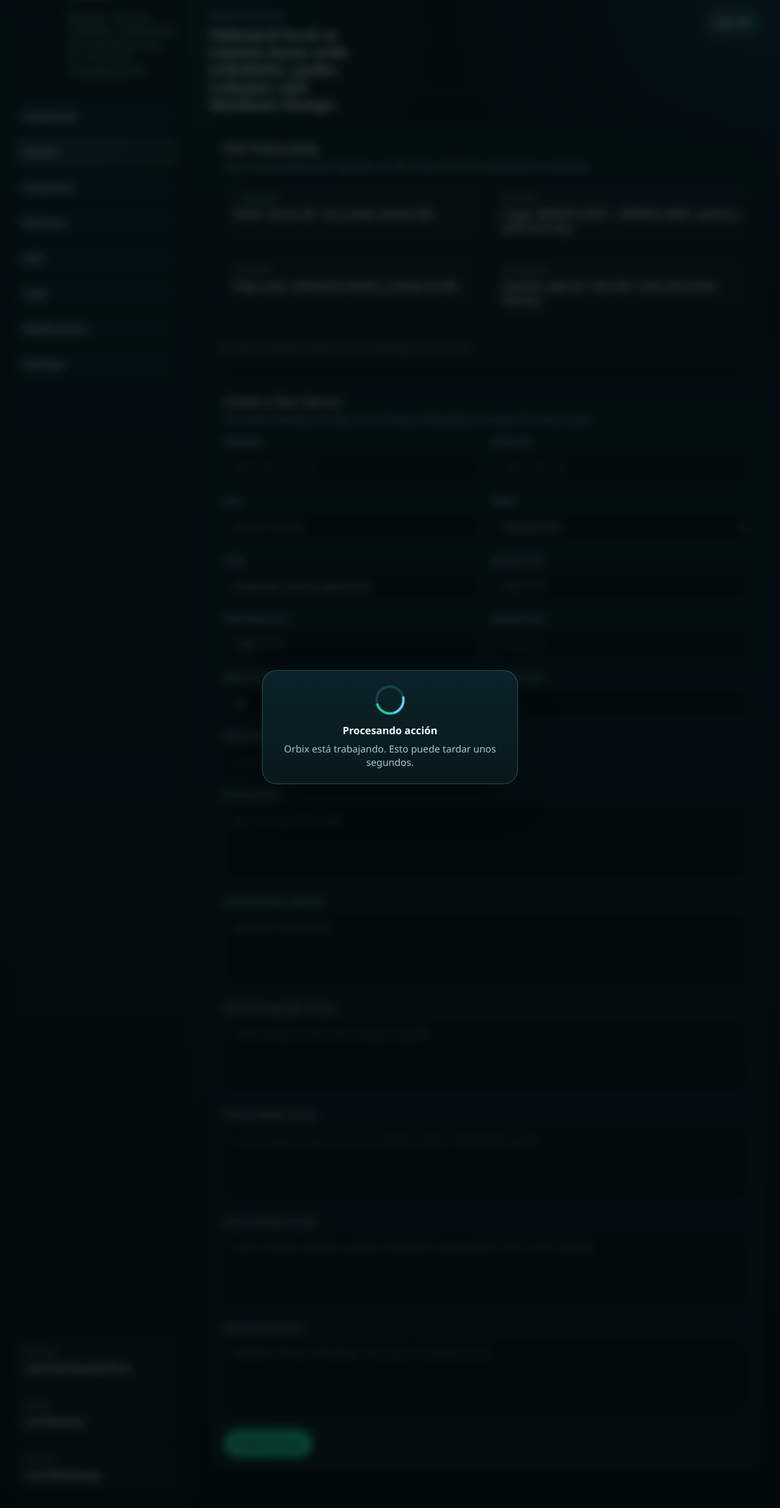
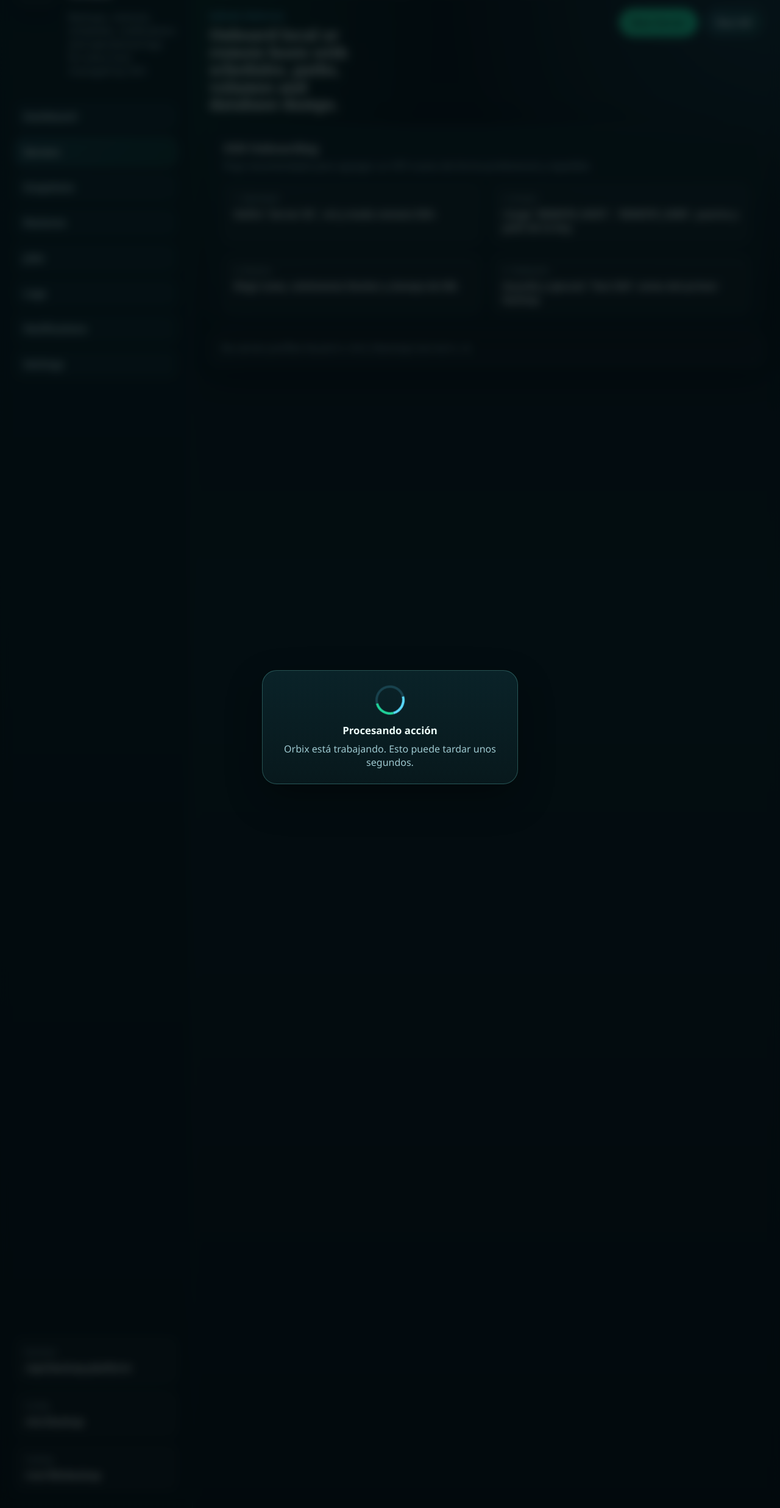
Before and after one commit to daniel1rosso/server-backups, a Flask app: page /servers in a window 1280 px wide. Shown: the part 88-2561 px from the top of the page at 61% size. Run offline with Flask 3, Linux system fonts and the light colour scheme; parts of the project's set-up code (start-up, migrations or seed data) failed here and were passed over; some libraries are stand-ins or nearby versions.

Commit message:
Collapse server forms and move creation to modal

```diff
--- a/ui/templates/servers.html
+++ b/ui/templates/servers.html
@@ -1,4 +1,5 @@
 {% extends "base.html" %}
+{% from "_components.html" import collapsible %}
 {% set title = "Orbix Servers" %}
 {% block content %}
 <section class="page-head">
@@ -7,6 +8,7 @@
     <h2>Onboard local or remote hosts with schedules, paths, volumes and database dumps.</h2>
   </div>
   <div class="page-actions">
+    <button class="btn primary" type="button" data-modal-open="new-server-modal">New Server</button>
     <form method="post" action="{{ url_for('action_backup') }}">
       <button class="btn ghost" type="submit">Run All</button>
     </form>
@@ -36,7 +38,7 @@
         <h3>{{ server.SERVER_ID or server.filename }}</h3>
         <p>{{ server.display_mode }} · {{ server.SOURCE_ROLE or "-" }} · {{ server.filename }}</p>
       </div>
-      <div class="inline-actions">
+      <div class="inline-actions server-actions">
         <form method="post" action="{{ url_for('action_backup') }}">
           <input type="hidden" name="server_filename" value="{{ server.filename }}">
           <button class="btn primary" type="submit">Backup Now</button>
@@ -51,20 +53,32 @@
           <button class="btn ghost" type="submit">Test SSH</button>
         </form>
         {% endif %}
+        <button
+          class="btn ghost disclosure-toggle"
+          type="button"
+          data-disclosure-toggle="server-admin-{{ loop.index }}"
+          data-label-collapsed="Ver más y editar"
+          data-label-expanded="Ver menos"
+          aria-expanded="false"
+        >
+          Ver más y editar
+        </button>
       </div>
     </header>
 
     <div class="summary-grid">
-      <div><span>Repository</span><strong>{{ server.repo_path }}</strong></div>
-      <div><span>Paths</span><strong>{{ server.paths_summary }}</strong></div>
-      <div><span>Volumes</span><strong>{{ server.volumes_summary }}</strong></div>
-      <div><span>Databases</span><strong>{{ server.database_summary }}</strong></div>
+      <div><span>Repository</span>{{ collapsible(server.repo_path, class_name="summary-copy") }}</div>
+      <div><span>Paths</span>{{ collapsible(server.paths_summary, class_name="summary-copy") }}</div>
+      <div><span>Volumes</span>{{ collapsible(server.volumes_summary, class_name="summary-copy") }}</div>
+      <div><span>Databases</span>{{ collapsible(server.database_summary, class_name="summary-copy") }}</div>
       <div><span>Backup Cron</span><strong>{{ server.schedule_summary }}</strong></div>
       <div><span>Disk Cron</span><strong>{{ server.disk_schedule_summary }}</strong></div>
       <div><span>Retention</span><strong>{{ server.retention_summary }}</strong></div>
       <div><span>Mode</span><strong>{{ server.SOURCE_MODE or "-" }}</strong></div>
     </div>
 
+    <div class="server-admin" id="server-admin-{{ loop.index }}" hidden>
+      <div class="panel-divider"></div>
       <form method="post" action="{{ url_for('save_server') }}" class="form-grid">
         <input type="hidden" name="filename" value="{{ server.filename }}">
         <div class="field"><label>Server ID</label><input name="SERVER_ID" value="{{ server.SERVER_ID }}"></div>
@@ -115,18 +129,21 @@
         <input type="hidden" name="filename" value="{{ server.filename }}">
         <button class="btn danger" type="submit">Delete Profile</button>
       </form>
+    </div>
   </article>
   {% else %}
   <article class="panel empty-state">No server profiles found in <code>{{ config_dir }}/servers.d</code>.</article>
   {% endfor %}
 </section>
 
-<section class="panel">
+<dialog class="orbix-modal" id="new-server-modal">
+  <div class="panel modal-panel">
     <header class="panel-head">
       <div>
         <h3>Create a New Server</h3>
         <p>Use Orbix naming from day one and keep onboarding consistent for every team.</p>
       </div>
+      <button class="btn ghost modal-close" type="button" data-modal-close>Cerrar</button>
     </header>
     <form method="post" action="{{ url_for('save_server') }}" class="form-grid">
       <div class="field"><label>Filename</label><input name="filename" placeholder="orbix-new-vps.env"></div>
@@ -156,5 +173,6 @@
         <button class="btn primary" type="submit">Create Server</button>
       </div>
     </form>
-</section>
+  </div>
+</dialog>
 {% endblock %}
```
Lines whose indentation alone changed are shown as unchanged.
